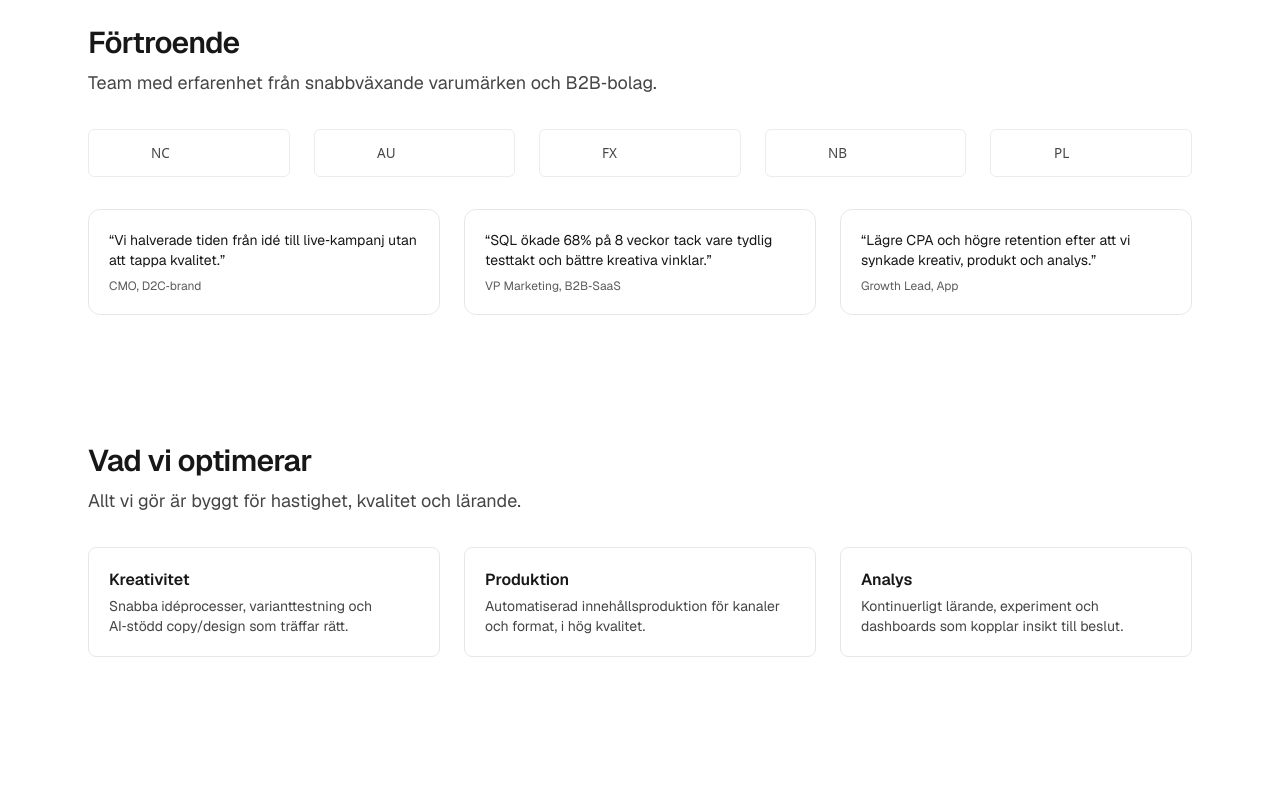
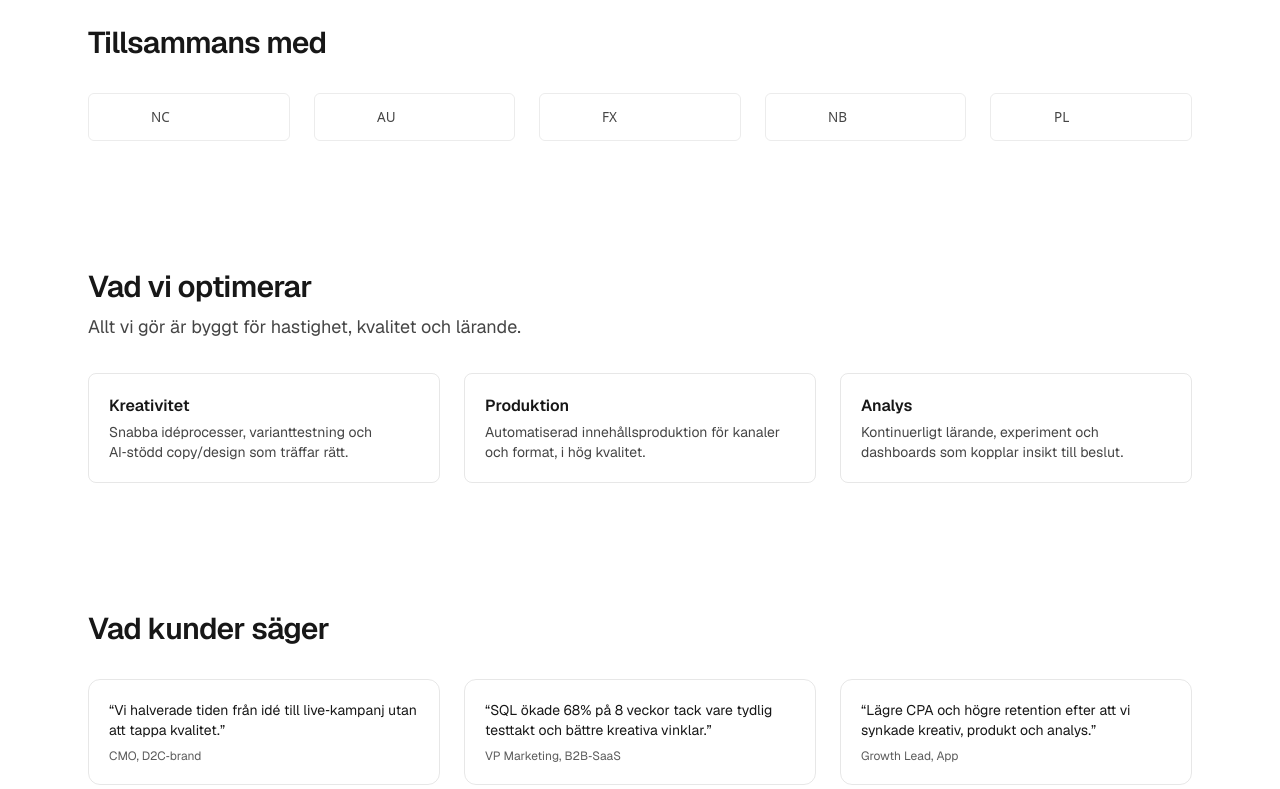
Before and after one commit to lovebym/bondonagency, a Next.js app: page / in a window 1280 px wide. Shown: the part 700-1489 px from the top of the page. Built offline with nearby package versions, Linux system fonts and the light colour scheme.

Commit message:
feat: split Social Proof into LogoGrid + Testimonials and reposition

```diff
--- a/src/app/page.tsx
+++ b/src/app/page.tsx
@@ -4,7 +4,8 @@ import ContactForm from "@/components/ContactForm";
 import ThemeToggle from "@/components/ThemeToggle";
 import HeroHeading from "@/components/HeroHeading";
 import HeroCTAs from "@/components/HeroCTAs";
-import SocialProof from "@/components/SocialProof";
+import LogoGrid from "@/components/LogoGrid";
+import Testimonials from "@/components/Testimonials";
 import FAQ from "@/components/FAQ";
 
 export default function Home() {
@@ -43,8 +44,8 @@ export default function Home() {
           </div>
         </Section>
 
-        {/* Social Proof */}
-        <SocialProof />
+        {/* Logotyper */}
+        <LogoGrid />
 
         {/* Tjänster / Pelare */}
         <Section id="tjanster" title="Vad vi optimerar" subtitle="Allt vi gör är byggt för hastighet, kvalitet och lärande.">
@@ -69,6 +70,9 @@ export default function Home() {
             </div>
           </div>
         </Section>
+
+        {/* Testimonials */}
+        <Testimonials />
 
         {/* Case */}
         <Section id="case" title="Case" subtitle="Snabba tester, mätbar effekt och iterativ förbättring.">
--- /dev/null
+++ b/src/components/LogoGrid.tsx
@@ -0,0 +1,28 @@
+import Section from "@/components/Section";
+
+type Logo = { name: string; initials: string };
+
+// Logo-grid för kundloggor (byt till riktiga loggor när de finns)
+export default function LogoGrid() {
+  const logos: Logo[] = [
+    { name: "NorthCo", initials: "NC" },
+    { name: "Aurora", initials: "AU" },
+    { name: "Fenix", initials: "FX" },
+    { name: "Nimbus", initials: "NB" },
+    { name: "Polar", initials: "PL" },
+  ];
+  return (
+    <Section id="logos" title="Tillsammans med">
+      <div className="grid grid-cols-2 sm:grid-cols-3 md:grid-cols-5 gap-4 sm:gap-6 items-center">
+        {logos.map((logo) => (
+          <div key={logo.name} className="h-12 rounded-md border border-foreground/10 flex items-center justify-center opacity-80 hover:opacity-100 transition-opacity">
+            <svg viewBox="0 0 100 32" className="h-6" aria-label={logo.name} role="img">
+              <rect x="0" y="0" width="100" height="32" fill="transparent" />
+              <text x="0" y="22" fontSize="18" fontFamily="ui-sans-serif, system-ui" fill="currentColor">{logo.initials}</text>
+            </svg>
+          </div>
+        ))}
+      </div>
+    </Section>
+  );
+}
--- /dev/null
+++ b/src/components/Testimonials.tsx
@@ -0,0 +1,22 @@
+import Section from "@/components/Section";
+
+export default function Testimonials() {
+  return (
+    <Section id="testimonials" title="Vad kunder säger">
+      <div className="grid grid-cols-1 md:grid-cols-3 gap-4 sm:gap-6">
+        <blockquote className="rounded-xl border border-foreground/10 p-5">
+          <p className="text-sm">“Vi halverade tiden från idé till live‑kampanj utan att tappa kvalitet.”</p>
+          <footer className="mt-2 text-xs text-foreground/70">CMO, D2C‑brand</footer>
+        </blockquote>
+        <blockquote className="rounded-xl border border-foreground/10 p-5">
+          <p className="text-sm">“SQL ökade 68% på 8 veckor tack vare tydlig testtakt och bättre kreativa vinklar.”</p>
+          <footer className="mt-2 text-xs text-foreground/70">VP Marketing, B2B‑SaaS</footer>
+        </blockquote>
+        <blockquote className="rounded-xl border border-foreground/10 p-5">
+          <p className="text-sm">“Lägre CPA och högre retention efter att vi synkade kreativ, produkt och analys.”</p>
+          <footer className="mt-2 text-xs text-foreground/70">Growth Lead, App</footer>
+        </blockquote>
+      </div>
+    </Section>
+  );
+}
```
